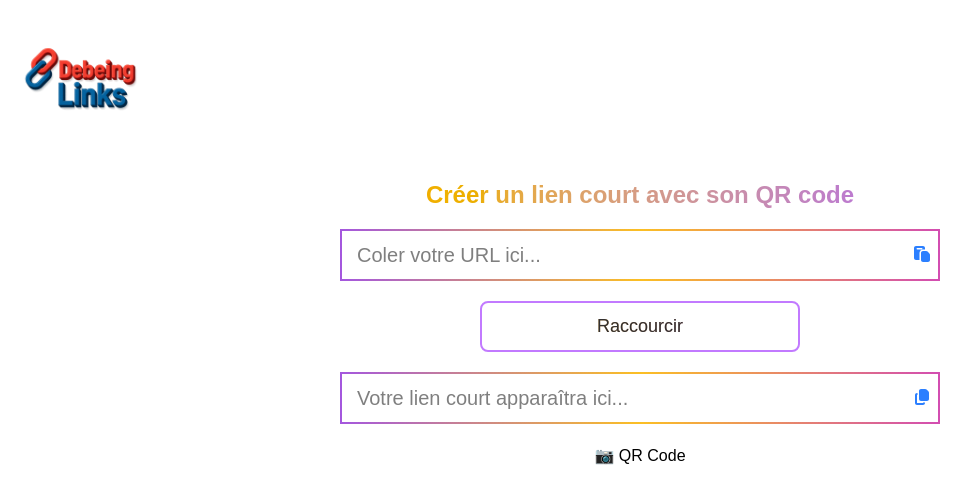
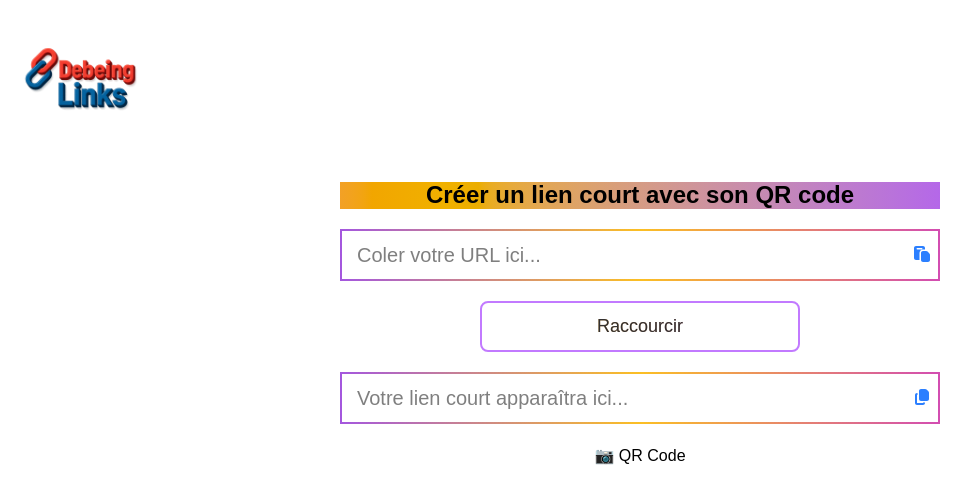
Before and after one commit to Debeing/Site-Web-de-raccourcissement-de-liens, a React (Vite) app: page / in a window 1280 px wide. Shown: the top 504 px of the page, without its empty margins (0-979 px from the left). Built offline with nearby package versions, Linux system fonts and the light colour scheme.

Commit message:
Fin projet

```diff
--- a/src/App.tsx
+++ b/src/App.tsx
@@ -65,7 +65,7 @@ function App() {
       </nav>
       <div className="w-200 h-100 eric mt-[-25px] mx-auto rounded-lg flex justify-center items-center">
         <div className="">
-          <h1 className="text-2xl sm:text-4xl font-bold animate-gradient bg-gradient-to-r from-pink-500 via-yellow-500 to-purple-500 bg-clip-text text-transparent break-words">
+          <h1 className="text-2xl sm:text-4xl font-bold animate-gradient bg-gradient-to-r from-pink-500 via-yellow-500 to-purple-500  break-words">
             Créer un lien court avec son QR code
           </h1>
           <div className="relative">
--- a/src/index.css
+++ b/src/index.css
@@ -6,7 +6,7 @@
 .animate-border-gradient {
   border-width: 2px;
   border-style: solid;
-  border-image-source: linear-gradient(90deg, #ec4899, #fbbf24, #8b5cf6);
+  border-image-source: linear-gradient(90deg, #080808, #fbbf24, #151515);
   border-image-slice: 1;
   animation: border-gradient-move 2s linear infinite;
 }
```
